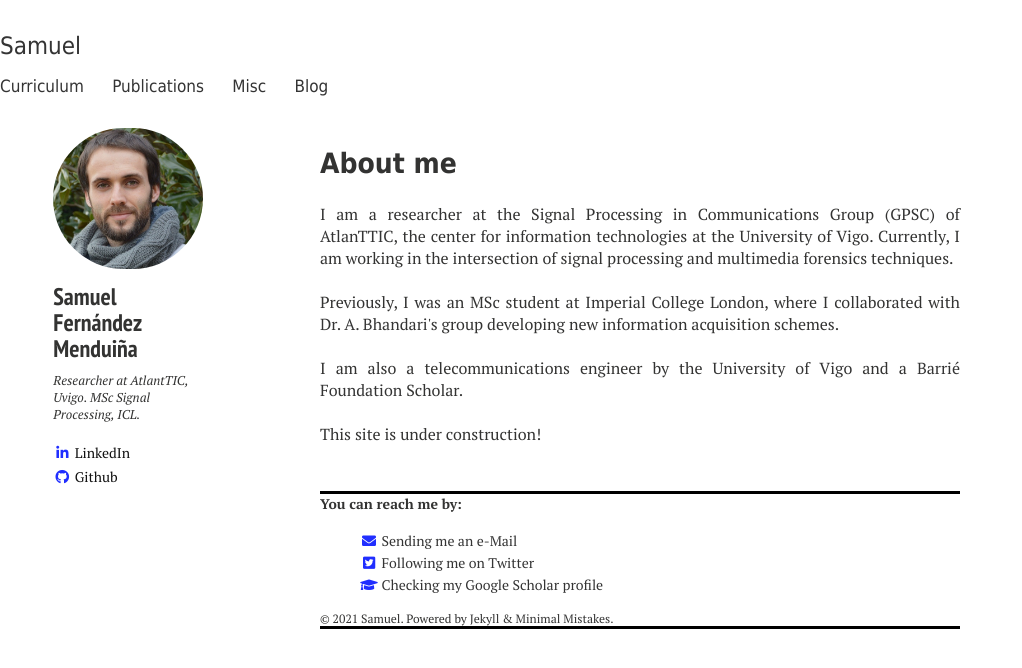
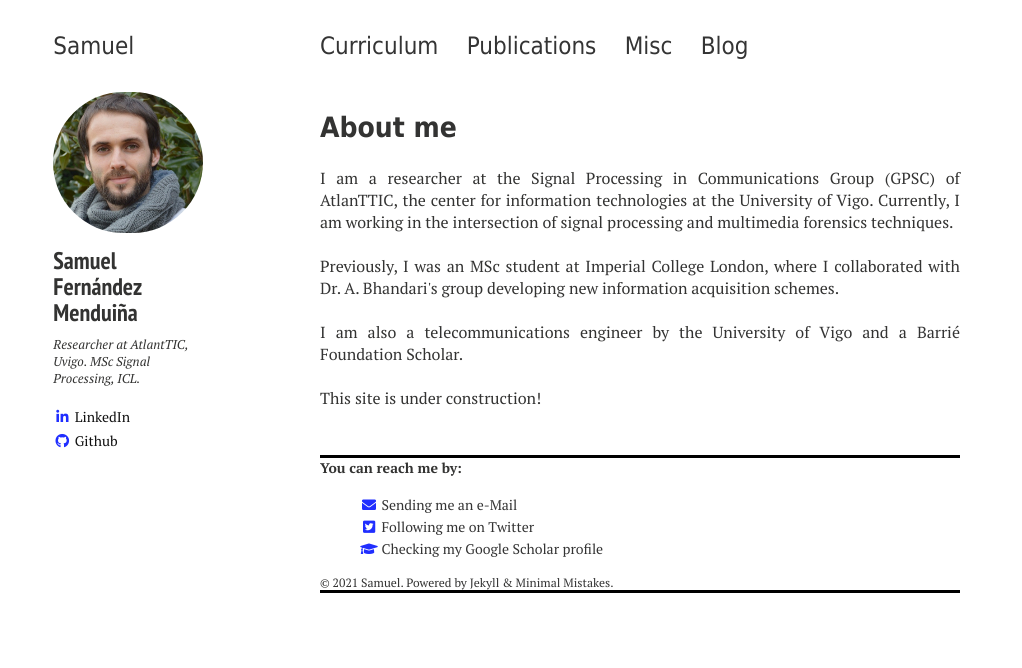
Before and after one commit to sf219/sfweb, a Jekyll site: the page built from index.md, in a window 1280 px wide. Shown: the top 668 px of the page, without its empty margins (0-1022 px from the left). Built offline with Jekyll 4.4.1, drawn with Linux system fonts in a browser that asks for light colours; nearby versions of some CDN libraries.

Commit message:
Update _navigation.html

```diff
--- a/_includes/_navigation.html
+++ b/_includes/_navigation.html
@@ -18,14 +18,14 @@
   font-family:Tahoma;
   text-transform: capitalize;
   font-weight:normal;
-  font-size: 17px;
+  font-size: 24px;
 }
 </head>
 </style>
     <body>
 <div  class="navigation-wrapper">
 	<!-- <div class="site-name">-->
-	<div class="top-navigation">
+	<div class="site-name">
 		<a id = "hhh" href="{{ site.url }}">{{ site.title }}</a>
 	</div><!-- /.site-name -->
 	<div class="top-navigation">
```
